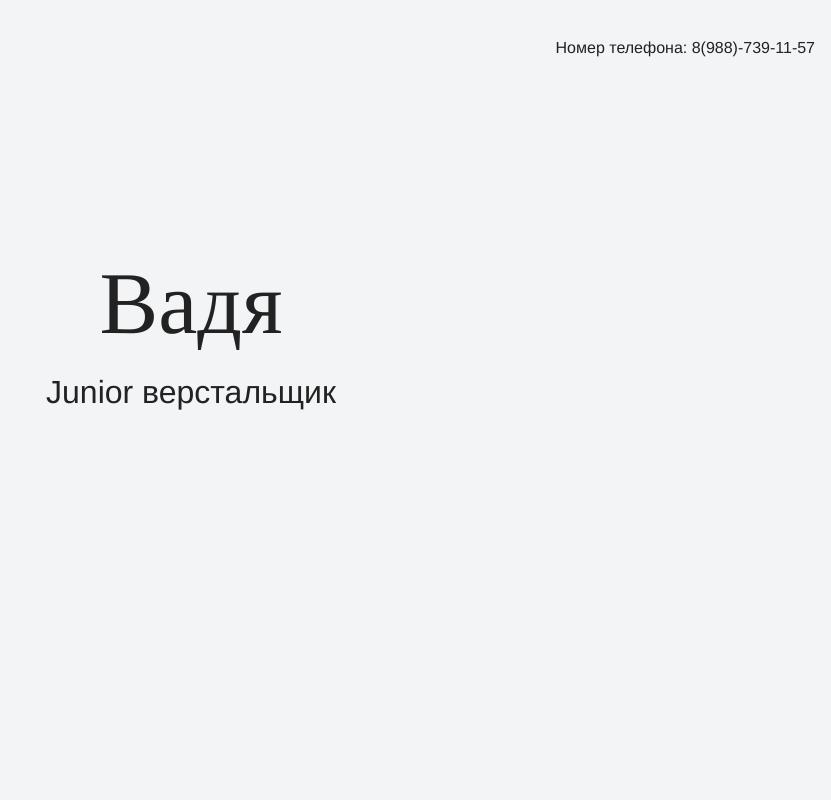
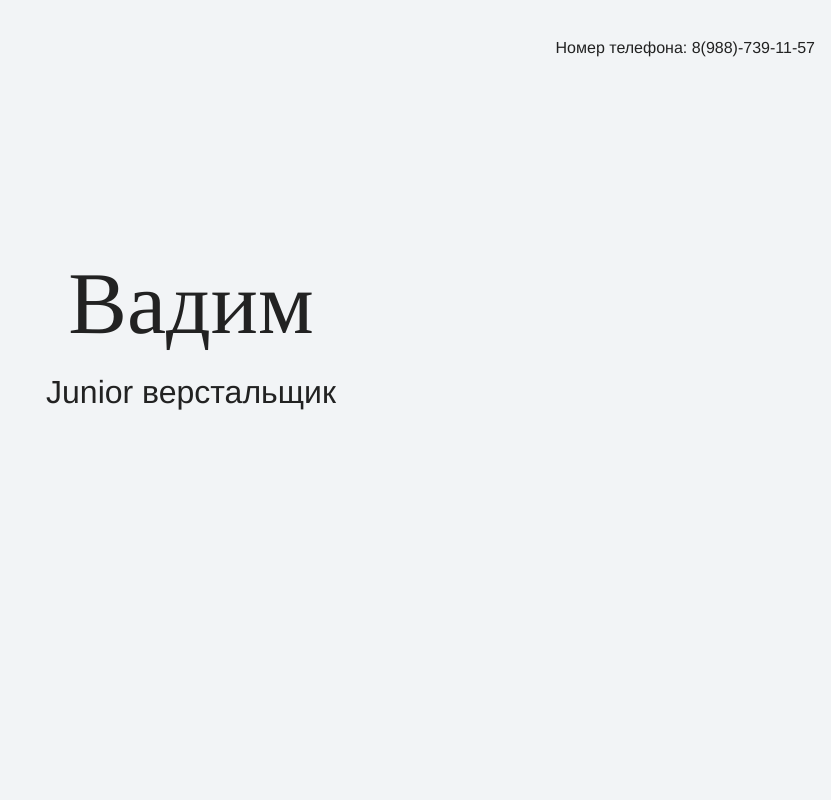
Before and after one commit to NeHikk/my-site, a plain HTML site: page index.html in a window 1280 px wide. Shown: the top 800 px of the page, without its empty margins (449-1280 px from the left). Drawn offline with Linux system fonts and the light colour scheme.

Commit message:
Update index.html

```diff
--- a/index.html
+++ b/index.html
@@ -15,7 +15,7 @@
 
     <section class="hero-image">
       <div class="container">
-      <h1 class="heading">Вадя</h1>
+      <h1 class="heading">Вадим</h1>
       <p>Junior верстальщик</p>
     </div>
     </section>
```
